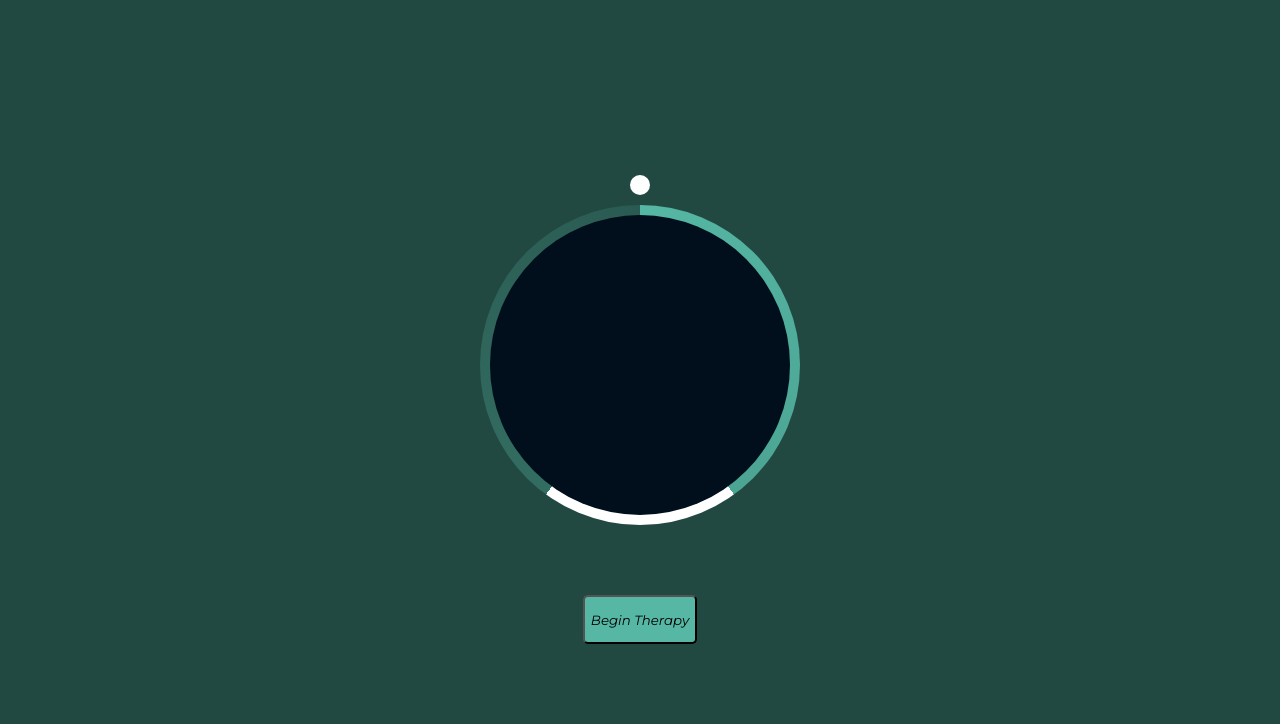
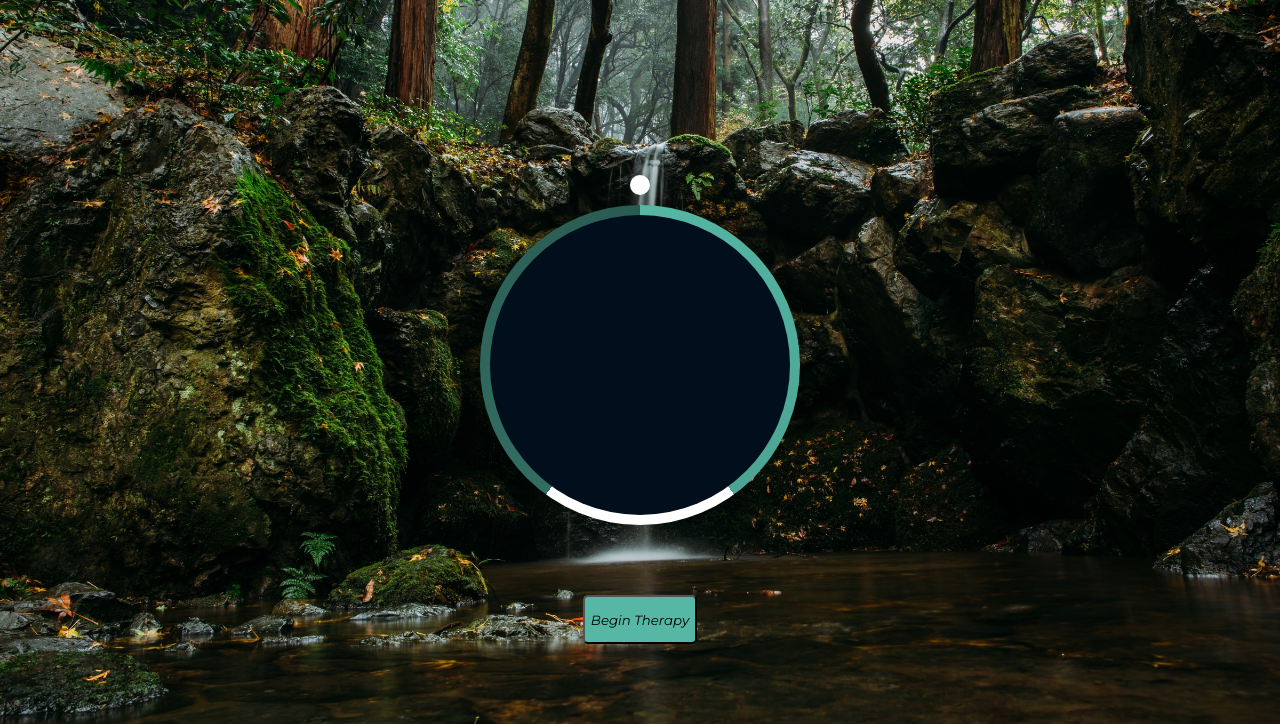
Before and after one commit to WNortier/relaxation, a website: page index.html in a window 1280 px wide. Shown: the part 76-800 px from the top of the page. Drawn offline with Linux system fonts and the light colour scheme; the site is published under a folder, as on GitHub Pages, so addresses that start at the root find nothing.

Commit message:
fixed an issue with background url

```diff
--- a/style.css
+++ b/style.css
@@ -9,7 +9,7 @@ html {
 
 body {
   font-family: "Montserrat", sans-serif;
-  background: #224941 url("/assets/background.jpg") no-repeat center
+  background: #224941 url("./assets/background.jpg") no-repeat center
     center/cover;
   min-height: 100vh;
   overflow: hidden;
```
